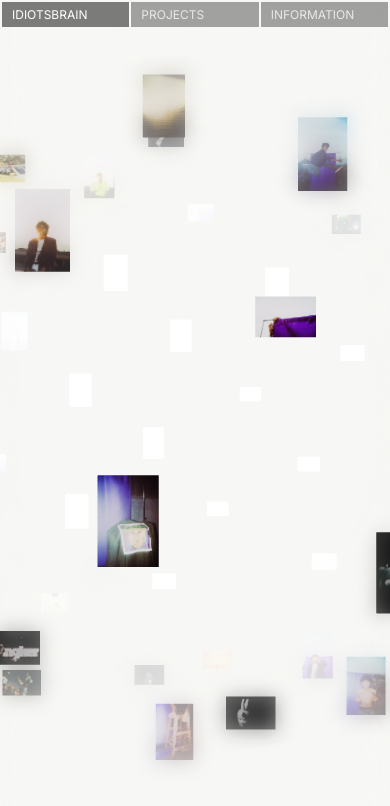
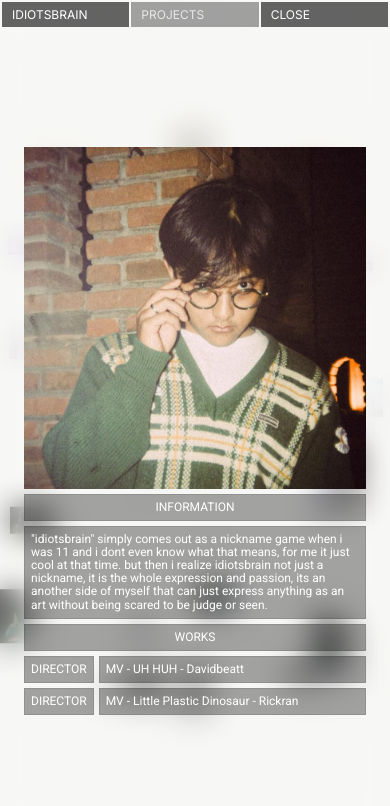
Before and after one commit to Fork-Studio-s/idiotsbrain, a React (Vite) app: page / in a window 390 px wide. Both pictures are taken after a click on the element "INFORMATION". Shown: the top 806 px of the page. Built offline with nearby package versions, Linux system fonts and the light colour scheme.

Commit message:
New feature : Information page complete

```diff
--- a/src/App.css
+++ b/src/App.css
@@ -1,204 +1,246 @@
-@import url("https://fonts.googleapis.com/css2?family=Inter:wght@400&display=swap");
-
-#canvas-container {
-  transform: translateZ(0);
-  isolation: isolate;
-}
+@import url("https://fonts.googleapis.com/css2?family=Inter:wght@400&family=Roboto:wght@400&display=swap");
 
 body {
   margin: 0;
   overflow: hidden;
   background-color: #f7f7f5;
-  /* A soft, calming off-white instead of harsh pure white */
 }
 
 #canvas-container {
+  position: relative;
+  width: 100vw;
+  height: 100dvh;
   isolation: isolate;
 }
 
-/* --- THE NEW STRUCTURAL HUD CARD --- */
+/* --- THE DREAMY WHITE VIGNETTE --- */
+.frosted-frame {
+  position: absolute;
+  top: 0; left: 0; width: 100%; height: 100%;
+  pointer-events: none;
+  z-index: 10;
+  background-color: rgba(247, 247, 245, 0.01);
+  -webkit-backdrop-filter: blur(18px) saturate(1.1);
+  backdrop-filter: blur(18px) saturate(1.1);
+  -webkit-mask-image: radial-gradient(circle at center, transparent 50%, black 100%);
+  mask-image: radial-gradient(circle at center, transparent 50%, black 100%);
+}
+
+.frosted-frame::after {
+  content: "";
+  position: absolute;
+  top: 0; left: 0; width: 100%; height: 100%;
+  background: radial-gradient(
+    circle at center,
+    transparent 60%,
+    rgba(247, 247, 245, 0.3) 85%,
+    rgba(247, 247, 245, 1) 100%
+  );
+}
+
+/* --- NAVIGATION --- */
+.nav-container {
+  position: absolute;
+  top: 2px;
+  left: 2px;
+  display: flex;
+  z-index: 300;
+  pointer-events: none;
+}
+
+.nav-item {
+  padding: 5px 120px 5px 10px;
+  margin-right: 2px;
+  background-color: rgba(20, 20, 20, 0.38);
+  -webkit-backdrop-filter: blur(14px) saturate(1.2);
+  backdrop-filter: blur(14px) saturate(1.2);
+  color: rgba(255, 255, 255, 0.75);
+  font-family: 'Inter', sans-serif;
+  font-size: 12px;
+  text-transform: uppercase;
+  pointer-events: auto;
+  cursor: pointer;
+  white-space: nowrap;
+  transition: background-color 0.3s ease;
+}
+
+.nav-item.selected,
+.nav-item.active { background-color: rgba(0, 0, 0, 0.6); color: #fff; }
+
+/* --- HUD CARD --- */
 .fbc-container {
   position: absolute;
   bottom: 10px;
   left: 10px;
   width: 300px;
-
   display: flex;
   flex-direction: column;
   gap: 2px;
-  /* 2px vertical gap between the rows */
-  z-index: 30;
+  z-index: 50;
   pointer-events: auto;
-
-  /* Font styling matching your requirements */
-  font-family: "Inter", sans-serif;
-  font-weight: 400;
-  /* Regular */
-  font-size: 12px;
-  color: rgba(255, 255, 255, 0.75);
-  /* White at 75% */
-  text-transform: uppercase;
-
-  animation: slideUpFade 0.4s ease-out forwards;
 }
 
-@keyframes slideUpFade {
-  from {
-    opacity: 0;
-    transform: translateY(15px);
-  }
+.fbc-row { display: flex; flex-direction: row; gap: 2px; width: 100%; }
 
-  to {
-    opacity: 1;
-    transform: translateY(0);
-  }
+.fbc-info, .fbc-data {
+  padding: 5px 10px;
+  background-color: rgba(0, 0, 0, 0.28);
+  -webkit-backdrop-filter: blur(14px) saturate(1.2);
+  backdrop-filter: blur(14px) saturate(1.2);
+  font-family: "Inter", sans-serif;
+  font-size: 12px;
+  text-transform: uppercase;
+  color: rgba(255, 255, 255, 0.8);
 }
 
-.fbc-row {
+.fbc-info { width: 83px; flex-shrink: 0; }
+.fbc-data { flex: 1; }
+
+/* --- INFORMATION OVERLAY --- */
+.info-overlay {
+  position: fixed;
+  inset: 0;
+  background: rgba(255, 255, 255, 0.10);
+  -webkit-backdrop-filter: blur(15px);
+  backdrop-filter: blur(15px);
+  display: flex;
+  align-items: flex-start;
+  justify-content: flex-start;
+  z-index: 200;
+  animation: overlayFadeIn 0.3s ease forwards;
+}
+
+@keyframes overlayFadeIn {
+  from { opacity: 0; }
+  to   { opacity: 1; }
+}
+
+.info-panel {
+  display: flex;
+  flex-direction: column;
+  align-items: center;
+  justify-content: center;
+  gap: 5px;
+  padding: 28px 5px 10px 5px;
+  width: 100%;
+  height: 100vh;
+  box-sizing: border-box;
+}
+
+.info-image {
+  width: 25%;
+  aspect-ratio: 1 / 1;
+  object-fit: cover;
+  flex-shrink: 0;
+  display: block;
+}
+
+.info-text-parent {
+  width: 25%;
+  display: flex;
+  flex-direction: column;
+  align-items: flex-start;
+  gap: 5px;
+}
+
+.info-glass {
+  width: 100%;
+  box-sizing: border-box;
+  background: rgba(0, 0, 0, 0.35);
+  border: 1px solid rgba(0, 0, 0, 0.10);
+  -webkit-backdrop-filter: blur(5px);
+  backdrop-filter: blur(5px);
+}
+
+.info-glass--title {
+  padding: 6px 6px 5.7px 6px;
+  display: flex;
+  flex-direction: column;
+  align-items: center;
+  gap: 5px;
+}
+
+.info-glass--body {
+  padding: 6px;
+  display: flex;
+  flex-direction: column;
+  align-items: flex-start;
+  gap: 5px;
+}
+
+.info-glass--works-title {
+  padding: 6px;
+  display: flex;
+  flex-direction: column;
+  align-items: center;
+  gap: 5px;
+}
+
+.info-works-row {
   display: flex;
   flex-direction: row;
-  gap: 2px;
-  /* 2px horizontal gap between left/right blocks */
+  align-items: center;
+  gap: 5px;
   width: 100%;
 }
 
-.fbc-info {
-  width: 83px;
-  flex-shrink: 0;
-  padding: 5px 10px;
-  box-sizing: border-box;
-  background-color: rgba(0, 0, 0, 0.35);
-
-  /* Just the pure blur */
-  backdrop-filter: blur(10px);
-  -webkit-backdrop-filter: blur(10px);
+.info-works-cell {
+  padding: 6px;
+  background: rgba(0, 0, 0, 0.35);
+  border: 1px solid rgba(0, 0, 0, 0.10);
+  -webkit-backdrop-filter: blur(5px);
+  backdrop-filter: blur(5px);
 }
 
-.fbc-data {
+.info-works-cell--project {
   flex: 1;
-  padding: 5px 10px;
-  box-sizing: border-box;
-  background-color: rgba(0, 0, 0, 0.35);
-
-  /* Just the pure blur */
-  backdrop-filter: blur(10px);
-  -webkit-backdrop-filter: blur(10px);
 }
 
-/* --- THE DREAMY WHITE VIGNETTE --- */
-.frosted-frame {
-  position: absolute;
-  top: 0;
-  left: 0;
-  width: 100vw;
-  height: 100vh;
-  pointer-events: none;
-  will-change: transform;
-  transform: translateZ(0);
-
-  /* A soft, milky white overlay instead of the dark tint */
-  background-color: rgba(255, 255, 255, 0.1);
-
-  backdrop-filter: blur(10px);
-  -webkit-backdrop-filter: blur(10px);
-
-  -webkit-mask-image: radial-gradient(
-    circle at center,
-    transparent 35%,
-    black 100%
-  );
-  mask-image: radial-gradient(circle at center, transparent 35%, black 100%);
-
-  z-index: 10;
+.info-text {
+  font-family: 'Roboto', sans-serif;
+  font-weight: 400;
+  color: #ffffff;
+  font-size: 12px;
+  letter-spacing: 0;
+  line-height: 1.1em;
+  text-transform: uppercase;
+  margin: 0;
 }
 
-/* --- THE NEW EDITORIAL NAVIGATION BAR --- */
-.nav-container {
-  position: absolute;
-  top: 2px;
-  /* Margin top */
-  left: 2px;
-  /* Margin left */
-  display: flex;
-  z-index: 20;
-  pointer-events: none;
+.info-text--body {
+  text-transform: none;
 }
 
-.nav-left {
-  display: flex;
-}
-
-.nav-item {
-  padding: 5px 120px 5px 10px;
-  margin-right: 2px;
-  width: fit-content;
-  background-color: rgba(0, 0, 0, 0.35);
-  color: rgba(255, 255, 255, 0.75);
-  font-family: 'Inter', sans-serif;
-  font-weight: 400;
-  font-size: 12px;
-  text-transform: uppercase;
-  display: flex;
-  align-items: center;
-  justify-content: flex-start;
-
-  /* Just the pure blur, no transform hacks! */
-  backdrop-filter: blur(20px);
-  -webkit-backdrop-filter: blur(20px);
-
-  border-radius: 0px;
-  pointer-events: auto;
-  cursor: pointer;
-  transition: background-color 0.3s ease, color 0.3s ease;
-  transform: translateZ(0);
-  will-change: backdrop-filter;
-  background-color: rgba(20, 20, 20, 0.7);
-}
-
-/* Make sure the very last item doesn't have an extra margin pushing it out */
-.nav-item:last-child {
-  margin-right: 0;
-}
-
-/* Hover & Selected States */
-.nav-item:hover,
-.nav-item.selected {
-  background-color: rgba(0, 0, 0, 0.5);
-  /* Slightly darker on hover */
-  color: rgba(255, 255, 255, 1);
-  /* Full white text on hover */
-}
-
-/* --- MOBILE RESPONSIVENESS --- */
+/* --- RESPONSIVE FIXES --- */
 @media (max-width: 768px) {
-  /* 1. Make the navigation container fill the entire width of the screen */
   .nav-container {
-    width: calc(100vw - 4px);
-    /* 100% of viewport width, minus the 2px left and 2px right margins */
+    left: 2px;
     right: 2px;
   }
 
-  /* 2. Adjust the buttons to fit */
   .nav-item {
-    padding: 5px 10px 5px 10px;
     flex: 1;
-    justify-content: flex-start;
-    /* REVERTED back to 35% opacity to allow the blur to show */
-     background-color: rgba(0, 0, 0, 0.55); /* fallback, slightly darker */
-     background-color: rgba(0, 0, 0, 0.35); /* original, used when blur works */
-    transform: translateZ(0);
-    will-change: backdrop-filter;
+    padding: 5px 10px;
+    text-align: left;
+    margin-right: 2px;
   }
 
-  /* 3. Also make sure the bottom HUD card doesn't overflow on very tiny phones */
+  .nav-item:last-child { margin-right: 0; }
+
   .fbc-container {
-    width: calc(100vw - 20px);
-    /* 100% width minus the 10px left and 10px right margins */
+    left: 2px;
+    right: 2px;
+    bottom: 2px;
+    width: auto;
   }
-  .fbc-info, .fbc-data {
-    background-color: rgba(0, 0, 0, 0.35);
-    transform: translateZ(0);
-    will-change: backdrop-filter;
 
+  .info-image {
+    width: 90%;
+    aspect-ratio: 1 / 1;
+    height: auto;
+  }
+
+  .info-text-parent {
+    width: 90%;
   }
 }
--- a/src/App.jsx
+++ b/src/App.jsx
@@ -1,200 +1,107 @@
 import { useMemo, Suspense, useRef, useEffect, useState } from 'react';
 import { Canvas } from '@react-three/fiber';
-import { OrbitControls, useTexture, Billboard, Line, Html } from '@react-three/drei';
+import { OrbitControls, useTexture, Billboard, Line } from '@react-three/drei';
 import * as THREE from 'three';
 import gsap from 'gsap';
 import './App.css';
 
-// --- 1. THE INTERACTIVE SMART IMAGE (Cleaned of all text!) ---
-function SmartImage({ data, index, activeNode, setActiveNode }) {
+function useIsMobile() {
+  const [isMobile, setIsMobile] = useState(window.innerWidth < 768);
+  useEffect(() => {
+    const handler = () => setIsMobile(window.innerWidth < 768);
+    window.addEventListener('resize', handler);
+    return () => window.removeEventListener('resize', handler);
+  }, []);
+  return isMobile;
+}
+
+function SmartImage({ data, activeNode, setActiveNode, isMobile }) {
   const texture = useTexture(data.url);
   const imageAspect = texture.image ? texture.image.width / texture.image.height : 1;
-
-  const fixedWidth = 4.0;
-  const calculatedHeight = fixedWidth / imageAspect;
-
-  const billboardRef = useRef();
   const meshRef = useRef();
   const materialRef = useRef();
+  const billboardRef = useRef();
+
+  const imgWidth = isMobile ? 3.2 : 4.0;
+
+  useEffect(() => {
+    if (!billboardRef.current) return;
+    const [tx, ty, tz] = data.position;
+    gsap.fromTo(billboardRef.current.position,
+      { x: tx * 0.1, y: ty * 0.1, z: tz * 0.1 },
+      { x: tx, y: ty, z: tz, duration: 3.5, ease: "expo.out" }
+    );
+  }, [data.position]);
 
   const isClicked = activeNode !== null;
   const inActiveGroup = isClicked && activeNode.groupId === data.groupId;
-  const isUnrelated = isClicked && activeNode.groupId !== data.groupId;
 
-  // ENTRANCE ANIMATION
   useEffect(() => {
-    if (!billboardRef.current || !meshRef.current) return;
-
-    const [targetX, targetY, targetZ] = data.position;
-    const startX = targetX * 0.1;
-    const startY = targetY * 0.1;
-    const startZ = targetZ * 0.1;
-
-    gsap.fromTo(billboardRef.current.position,
-      { x: startX, y: startY, z: startZ },
-      { x: targetX, y: targetY, z: targetZ, duration: 4.0, delay: 0.8, ease: "expo.out" }
-    );
-
-    gsap.fromTo(meshRef.current.scale,
-      { x: 0, y: 0, z: 0 },
-      { x: 1, y: 1, z: 1, duration: 3.0, delay: 0.8, ease: "elastic.out(1, 0.8)" }
-    );
-  }, [data.position]);
-
-  // FOCUS / "BLUR" ANIMATION
-  useEffect(() => {
-    if (!meshRef.current || !materialRef.current) return;
-
+    if (!meshRef.current) return;
     if (!isClicked) {
-      gsap.to(meshRef.current.scale, { x: 1, y: 1, z: 1, duration: 0.8, ease: "power3.out" });
-      gsap.to(materialRef.current, { opacity: 1, duration: 0.8, ease: "power2.out" });
-      gsap.to(materialRef.current.color, { r: 1, g: 1, b: 1, duration: 0.8 });
+      gsap.to(meshRef.current.scale, { x: 1, y: 1, z: 1, duration: 0.6 });
+      gsap.to(materialRef.current, { opacity: 1, duration: 0.6 });
+      gsap.to(materialRef.current.color, { r: 1, g: 1, b: 1, duration: 0.6 });
     } else if (inActiveGroup) {
-      gsap.to(meshRef.current.scale, { x: 1.35, y: 1.35, z: 1.35, duration: 0.8, ease: "back.out(1.5)" });
-      gsap.to(materialRef.current, { opacity: 1, duration: 0.8, ease: "power2.out" });
-      gsap.to(materialRef.current.color, { r: 1, g: 1, b: 1, duration: 0.8 });
-    } else if (isUnrelated) {
-      gsap.to(meshRef.current.scale, { x: 0.7, y: 0.7, z: 0.7, duration: 0.8, ease: "power3.out" });
-      gsap.to(materialRef.current, { opacity: 0.15, duration: 0.8, ease: "power2.out" });
-      gsap.to(materialRef.current.color, { r: 0.3, g: 0.3, b: 0.3, duration: 0.8 });
+      gsap.to(meshRef.current.scale, { x: 1.25, y: 1.25, z: 1.25, duration: 0.6 });
+      gsap.to(materialRef.current, { opacity: 1, duration: 0.6 });
+    } else {
+      gsap.to(meshRef.current.scale, { x: 0.7, y: 0.7, z: 0.7, duration: 0.6 });
+      gsap.to(materialRef.current, { opacity: 0.15, duration: 0.6 });
+      gsap.to(materialRef.current.color, { r: 0.3, g: 0.3, b: 0.3, duration: 0.6 });
     }
-  }, [isClicked, inActiveGroup, isUnrelated]);
-
-  const handlePointerOver = (e) => {
-    e.stopPropagation();
-    document.body.style.cursor = 'pointer';
-    if (!inActiveGroup && !isUnrelated) {
-      gsap.to(meshRef.current.scale, { x: 1.15, y: 1.15, z: 1.15, duration: 0.4, ease: "back.out(1.5)" });
-    }
-  };
-
-  const handlePointerOut = (e) => {
-    document.body.style.cursor = 'auto';
-    if (!inActiveGroup && !isUnrelated) {
-      gsap.to(meshRef.current.scale, { x: 1, y: 1, z: 1, duration: 0.4, ease: "power2.out" });
-    }
-  };
-
-  const handleClick = (e) => {
-    e.stopPropagation();
-    if (activeNode && activeNode.id === data.id) {
-      setActiveNode(null);
-    } else {
-      setActiveNode(data);
-    }
-  };
+  }, [isClicked, inActiveGroup]);
 
   return (
-    <Billboard ref={billboardRef} position={[0, 0, 0]}>
+    <Billboard ref={billboardRef}>
       <mesh
         ref={meshRef}
-        onPointerOver={handlePointerOver}
-        onPointerOut={handlePointerOut}
-        onClick={handleClick}
+        onClick={(e) => { e.stopPropagation(); setActiveNode(data); }}
+        onPointerOver={() => (document.body.style.cursor = 'pointer')}
+        onPointerOut={() => (document.body.style.cursor = 'auto')}
       >
-        <planeGeometry args={[fixedWidth, calculatedHeight]} />
-        <meshBasicMaterial
-          ref={materialRef}
-          map={texture}
-          side={THREE.DoubleSide}
-          transparent={true}
-        />
+        <planeGeometry args={[imgWidth, imgWidth / imageAspect]} />
+        <meshBasicMaterial ref={materialRef} map={texture} transparent={true} />
       </mesh>
     </Billboard>
   );
 }
 
-// --- 2. THE GLOBE UNIVERSE COMPONENT ---
-// Notice we pass activeNode and setActiveNode in as props now!
-function ParticleUniverse({ activeNode, setActiveNode }) {
+function ParticleUniverse({ activeNode, setActiveNode, isMobile }) {
   const groupRef = useRef();
-
-  // NEW: A ref to hold the rotating animation so we can pause it
-  const rotationAnim = useRef(null);
-
-  const imageCount = 48;
-  const globeRadius = 35;
+  const rotationAnim = useRef();
+  const count = 48;
+  const globeRadius = isMobile ? 28 : 35;
 
   const imageData = useMemo(() => {
-    let images = Array.from({ length: imageCount }, (_, i) => {
-      const id = i + 1;
-      let groupId = 3;
+    const phi = Math.PI * (3 - Math.sqrt(5));
+    return Array.from({ length: count }, (_, i) => {
+      const y = 1 - (i / (count - 1)) * 2;
+      const r = Math.sqrt(1 - y * y) * globeRadius;
+      const theta = phi * i;
+      return {
+        id: i + 1,
+        groupId: (i + 1 <= 6) ? 1 : (i + 1 <= 30) ? 2 : 3,
+        url: `/textures/img${i + 1}.jpg`,
+        position: [Math.cos(theta) * r, y * globeRadius, Math.sin(theta) * r]
+      };
+    });
+  }, [globeRadius]);
 
-      if (id >= 1 && id <= 6) groupId = 1;
-      else if (id >= 7 && id <= 30) groupId = 2;
-      else if (id >= 31 && id <= 48) groupId = 3;
-
-      return { id, groupId, url: `/textures/img${id}.jpg` };
-    });
-
-    for (let i = images.length - 1; i > 0; i--) {
-      const j = Math.floor(Math.random() * (i + 1));
-      [images[i], images[j]] = [images[j], images[i]];
-    }
-
-    const phi = Math.PI * (3 - Math.sqrt(5));
-    return images.map((img, i) => {
-      const y = 1 - (i / (imageCount - 1)) * 2;
-      const radiusAtY = Math.sqrt(1 - y * y);
-      const theta = phi * i;
-
-      const posX = Math.cos(theta) * radiusAtY * globeRadius;
-      const posY = y * globeRadius;
-      const posZ = Math.sin(theta) * radiusAtY * globeRadius;
-
-      return { ...img, position: [posX, posY, posZ] };
-    });
+  useEffect(() => {
+    rotationAnim.current = gsap.to(groupRef.current.rotation, { y: Math.PI * 2, duration: 130, repeat: -1, ease: "none" });
+    return () => rotationAnim.current.kill();
   }, []);
 
-  // INIT GLOBE ROTATION
   useEffect(() => {
-    if (!groupRef.current) return;
-
-    groupRef.current.rotation.z = 0.2;
-    groupRef.current.rotation.x = 0.1;
-
-    // We assign the GSAP animation to our ref
-    rotationAnim.current = gsap.to(groupRef.current.rotation, {
-      y: `+=${Math.PI * 2}`, // Using relative math makes pausing/playing smoother
-      duration: 120,
-      repeat: -1,
-      ease: "none",
-    });
-
-    return () => {
-      if (rotationAnim.current) rotationAnim.current.kill();
-    }
-  }, []);
-
-  // NEW: PAUSE OR PLAY BASED ON CLICK
-  useEffect(() => {
-    if (!rotationAnim.current) return;
-
-    if (activeNode !== null) {
-      // Something is clicked, freeze the globe!
-      rotationAnim.current.pause();
-    } else {
-      // Nothing is clicked, keep spinning!
-      rotationAnim.current.play();
-    }
+    activeNode ? rotationAnim.current.pause() : rotationAnim.current.play();
   }, [activeNode]);
 
-  const handleMissedClick = () => {
-    setActiveNode(null);
-  };
-
   return (
-    <group ref={groupRef} onPointerMissed={handleMissedClick}>
-      {imageData.map((data, index) => (
-        <SmartImage
-          key={data.id}
-          data={data}
-          index={index}
-          activeNode={activeNode}
-          setActiveNode={setActiveNode}
-        />
+    <group ref={groupRef} onPointerMissed={() => setActiveNode(null)}>
+      {imageData.map((d) => (
+        <SmartImage key={d.id} data={d} activeNode={activeNode} setActiveNode={setActiveNode} isMobile={isMobile} />
       ))}
-
       {activeNode && imageData
         .filter(img => img.groupId === activeNode.groupId && img.id !== activeNode.id)
         .map(relatedImg => (
@@ -202,9 +109,8 @@ function ParticleUniverse({ activeNode, setActiveNode }) {
             key={`line-${activeNode.id}-${relatedImg.id}`}
             points={[activeNode.position, relatedImg.position]}
             color="#555555"
-            lineWidth={0.8}
-            transparent={true}
-            opacity={0.5}
+            lineWidth={0.6}
+            transparent opacity={0.4}
           />
         ))
       }
@@ -212,75 +118,109 @@ function ParticleUniverse({ activeNode, setActiveNode }) {
   );
 }
 
-// --- 3. THE MAIN APP WRAPPER ---
+function InfoOverlay({ onClose }) {
+  // Close on Escape key
+  useEffect(() => {
+    const handler = (e) => { if (e.key === 'Escape') onClose(); };
+    window.addEventListener('keydown', handler);
+    return () => window.removeEventListener('keydown', handler);
+  }, [onClose]);
+
+  return (
+    <div className="info-overlay" onClick={onClose}>
+      <div className="info-panel" onClick={(e) => e.stopPropagation()}>
+
+        <img
+          className="info-image"
+          src="/textures/info-photo.jpeg"
+          alt="idiotsbrain"
+        />
+
+        <div className="info-text-parent">
+
+          <div className="info-glass info-glass--title">
+            <p className="info-text">Information</p>
+          </div>
+
+          <div className="info-glass info-glass--body">
+            <p className="info-text info-text--body">
+              "idiotsbrain" simply comes out as a nickname game when i was 11
+              and i dont even know what that means, for me it just cool at that
+              time. but then i realize idiotsbrain not just a nickname, it is
+              the whole expression and passion, its an another side of myself
+              that can just express anything as an art without being scared to
+              be judge or seen.
+            </p>
+          </div>
+
+          <div className="info-glass info-glass--works-title">
+            <p className="info-text">Works</p>
+          </div>
+
+          <div className="info-works-row">
+            <div className="info-works-cell">
+              <p className="info-text">Director</p>
+            </div>
+            <div className="info-works-cell info-works-cell--project">
+              <p className="info-text info-text--body">MV - UH HUH - Davidbeatt</p>
+            </div>
+          </div>
+
+          <div className="info-works-row">
+            <div className="info-works-cell">
+              <p className="info-text">Director</p>
+            </div>
+            <div className="info-works-cell info-works-cell--project">
+              <p className="info-text info-text--body">MV - Little Plastic Dinosaur - Rickran</p>
+            </div>
+          </div>
+
+        </div>
+      </div>
+    </div>
+  );
+}
+
 export default function App() {
   const [activeNode, setActiveNode] = useState(null);
+  const [showInfo, setShowInfo] = useState(false);
+  const isMobile = useIsMobile();
 
-  // Helper function to figure out the title based on the group
-  const getGroupName = (groupId) => {
-    if (groupId === 1) return "Analogue";
-    if (groupId === 2) return "Campaign Aditya Tantra";
-    if (groupId === 3) return "Dongker";
-    return "Archive";
-  };
+  const getGroupName = (id) => id === 1 ? "Analogue" : id === 2 ? "Campaign Aditya Tantra" : "Dongker";
 
   return (
-    <div id="canvas-container" style={{ width: '100vw', height: '100dvh', position: 'relative' }}>
+    <div id="canvas-container">
+      <Canvas
+        camera={{ position: [0, 0, isMobile ? 95 : 80], fov: isMobile ? 50 : 45 }}
+        gl={{ alpha: true, antialias: true }}
+      >
+        <fog attach="fog" args={['#f7f7f5', 50, isMobile ? 130 : 115]} />
 
-      <Canvas
-        style={{ position: 'absolute', top: 0, left: 0, zIndex: 1 }}
-        camera={{ position: [0, 0, 70] }}
-        gl={{ preserveDrawingBuffer: true, alpha: true, antialias: true }}
-      >
-        <color attach="background" args={['#f7f7f5']} />
-        <fog attach="fog" args={['#ffffff', 30, 90]} />
-
-        <OrbitControls
-          enableDamping={true}
-          dampingFactor={0.05}
-          rotateSpeed={0.5}
-          autoRotate={activeNode === null}
-          autoRotateSpeed={0.5}
-        />
+        <OrbitControls enableDamping autoRotate={!activeNode} autoRotateSpeed={0.5} />
         <Suspense fallback={null}>
-          <ParticleUniverse activeNode={activeNode} setActiveNode={setActiveNode} />
+          <ParticleUniverse activeNode={activeNode} setActiveNode={setActiveNode} isMobile={isMobile} />
         </Suspense>
       </Canvas>
 
       <div className="frosted-frame"></div>
 
-      {/* TOP LEFT: THE STUDIO NAVIGATION */}
       <div className="nav-container">
         <div className="nav-item selected">Idiotsbrain</div>
         <div className="nav-item">Projects</div>
-        <div className="nav-item">Information</div>
+        <div className={`nav-item${showInfo ? ' active' : ''}`} onClick={() => setShowInfo(prev => !prev)}>
+          {showInfo ? 'Close' : 'Information'}
+        </div>
       </div>
 
-      {/* BOTTOM LEFT: THE STRUCTURAL DETAILS CARD */}
       {activeNode && (
         <div className="fbc-container">
-
-          {/* Row 1: Project */}
-          <div className="fbc-row">
-            <div className="fbc-info">Project</div>
-            <div className="fbc-data">{getGroupName(activeNode.groupId)}</div>
-          </div>
-
-          {/* Row 2: Type */}
-          <div className="fbc-row">
-            <div className="fbc-info">Type</div>
-            <div className="fbc-data">Archive Core {activeNode.id}</div>
-          </div>
-
-          {/* Row 3: Year */}
-          <div className="fbc-row">
-            <div className="fbc-info">Year</div>
-            <div className="fbc-data">2024</div>
-          </div>
-
+          <div className="fbc-row"><div className="fbc-info">Project</div><div className="fbc-data">{getGroupName(activeNode.groupId)}</div></div>
+          <div className="fbc-row"><div className="fbc-info">Type</div><div className="fbc-data">Archive Core {activeNode.id}</div></div>
+          <div className="fbc-row"><div className="fbc-info">Year</div><div className="fbc-data">2024</div></div>
         </div>
       )}
 
+      {showInfo && <InfoOverlay onClose={() => setShowInfo(false)} />}
     </div>
   );
 }
```
Also changed, not shown: public/textures/info-photo.jpeg (added).
